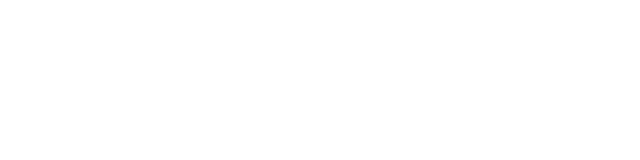
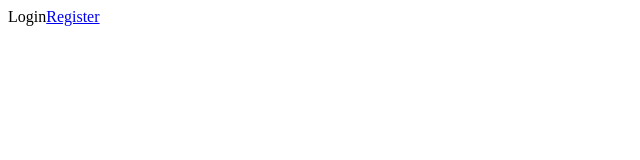
Before and after one commit to PhucLK/InstaApp_FrontEnd, a React (Create React App) app: page /accounts in a window 1280 px wide. Before the commit this address had no page. Shown: the top 160 px of the page, without its empty margins (0-640 px from the left). Built offline with nearby package versions, Linux system fonts and the light colour scheme.

Commit message:
update structure

```diff
--- a/src/App.js
+++ b/src/App.js
@@ -1,8 +1,11 @@
 import Routing from 'routes'
+import { Outlet } from 'react-router-dom';
 function App() {
   return (
     <div className="App">
         <Routing/>
+      <Outlet />
+
     </div>
   );
 }
--- a/src/index.js
+++ b/src/index.js
@@ -6,7 +6,6 @@ import StoreProvider from './store/store';
 ReactDOM.render(
   <React.StrictMode>
     <StoreProvider>
-
       <BrowserRouter>
         <App />
       </BrowserRouter>
--- /dev/null
+++ b/src/layouts/Accounts.js
@@ -0,0 +1,13 @@
+import Login from 'pages/authentication/Login'
+import React from 'react'
+import { Outlet } from 'react-router-dom'
+
+function Accounts() {
+  return (
+    <div>
+      <Outlet/>
+    </div>
+  )
+}
+
+export default Accounts
--- a/src/layouts/LoginLayout.js
+++ /dev/null
@@ -1,9 +0,0 @@
-import React from 'react'
-
-function LoginLayout() {
-  return (
-    <div>LoginLayout</div>
-  )
-}
-
-export default LoginLayout
--- /dev/null
+++ b/src/pages/authentication/Login.jsx
@@ -0,0 +1,15 @@
+import React from 'react'
+import {Link} from 'react-router-dom'
+function Login() {
+  return (
+    <div>
+        Login
+        <Link to="/accounts/register">
+            Register
+        </Link>
+        </div>
+
+  )
+}
+
+export default Login
--- /dev/null
+++ b/src/pages/authentication/Register.jsx
@@ -0,0 +1,8 @@
+import React from 'react'
+function Register() {
+  return (
+    <div>Register</div>
+  )
+}
+
+export default Register
--- a/src/routes/AppRoutes.js
+++ b/src/routes/AppRoutes.js
@@ -1,10 +1,11 @@
 import MainLayout from 'layouts/MainLayout';
 import React from 'react'
-import { Navigate } from 'react-router-dom'
+import { Navigate } from 'react-router-dom';
+
 function AppRoutes() {
 
-    const auth = localStorage.getItem('tokeAccess');
-    return auth ? <MainLayout /> : <Navigate to="/login" />
+    const auth = localStorage.getItem('tokeAccess') ;
+    return auth ? <MainLayout /> : <Navigate to="/accounts" />
 }
 
 export default AppRoutes
--- a/src/routes/index.js
+++ b/src/routes/index.js
@@ -2,7 +2,7 @@ import React, { lazy, Suspense } from 'react'
 import { Routes, Route } from 'react-router-dom'
 import AppRoutes from './AppRoutes'
 
-const Loadable = Component => props => {
+export const Loadable = Component => props => {
   return (
     <Suspense fallback={<h1>Loading</h1>}>
       <Component {...props} />
@@ -13,9 +13,11 @@ function Routing() {
   return (
     <Routes>
       <Route path="/" element={<AppRoutes />}>
-        <Route index element={<MainLayout />} />
+
       </Route>
-      <Route path="/login" element={<LoginLayout />}>
+      <Route path="/accounts" element={<Accounts />}>
+        <Route index element={<Login />} />
+        <Route path="register" element={<Register />} />
       </Route>
     </Routes>
   )
@@ -24,4 +26,6 @@ function Routing() {
 export default Routing
 
 const MainLayout = Loadable(lazy(() => import('layouts/MainLayout')));
-const LoginLayout = Loadable(lazy(() => import('layouts/LoginLayout')));
+const Accounts = Loadable(lazy(() => import('layouts/Accounts')));
+const Register = Loadable(lazy(() => import('pages/authentication/Register')));
+const Login = Loadable(lazy(() => import('pages/authentication/Login')));
```
